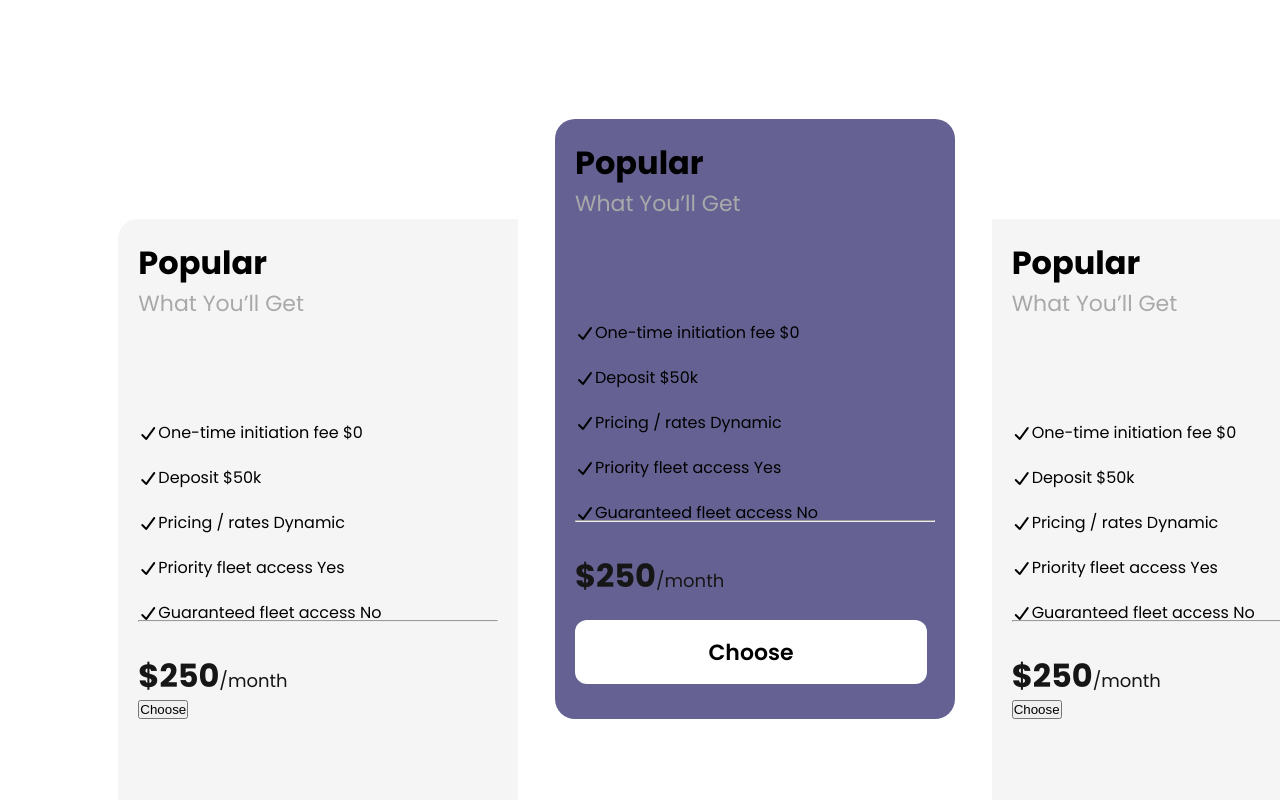
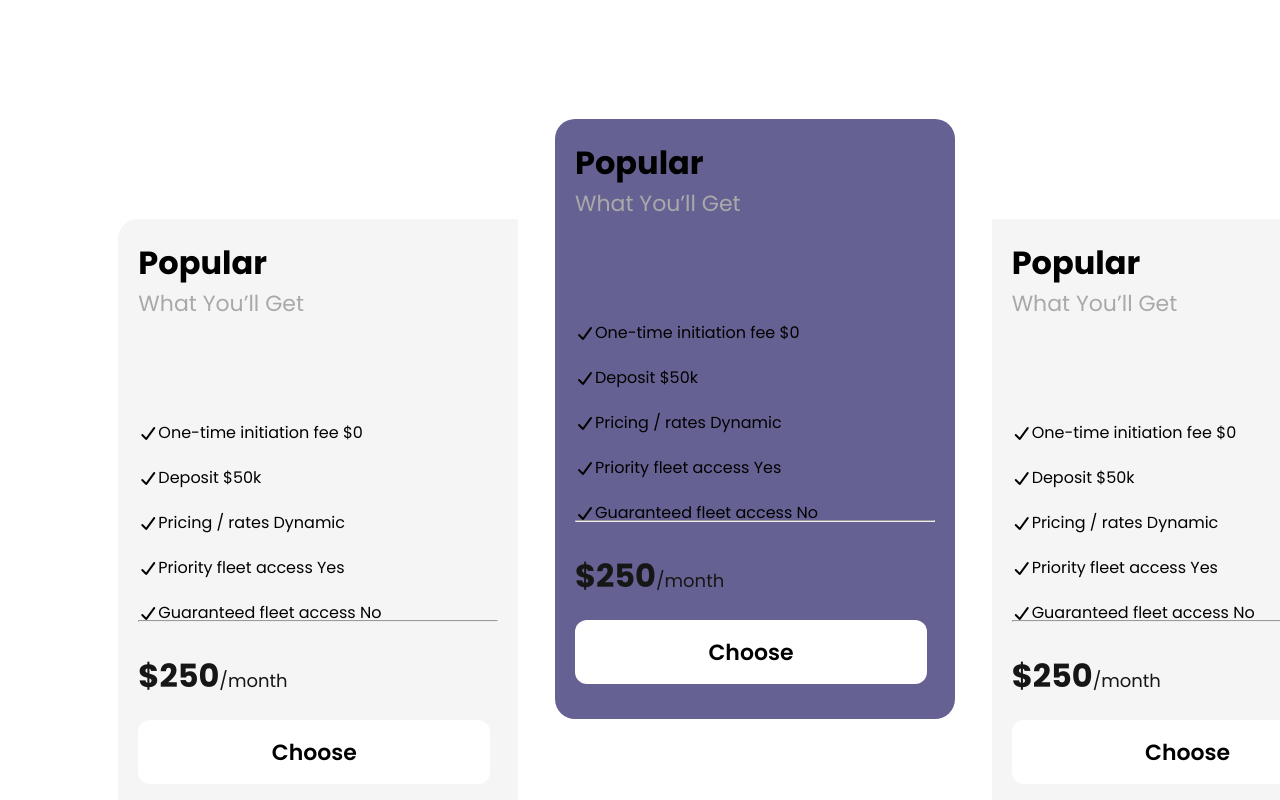
Before and after one commit to Soyubbayev/team__github, a plain HTML site: page index.html in a window 1280 px wide. Shown: the part 1461-2261 px from the top of the page. Drawn offline with Linux system fonts and the light colour scheme.

Commit message:
changed btn

```diff
--- a/css/style.css
+++ b/css/style.css
@@ -201,6 +201,18 @@ small{
   font-weight: 400;
   font-size: 18px;
 }
+.footer__div--btn{
+  width: 352px;
+  height: 64px;
+  font-family: "Poppins", sans-serif;
+  font-weight: 600;
+  font-size: 22px;
+  margin-top: 20px;
+  border-radius: 12px;
+  border: none;
+  background-color: #fff;
+  color: black;
+}
 .footer__div--btn1{
   width: 352px;
   height: 64px;
```
